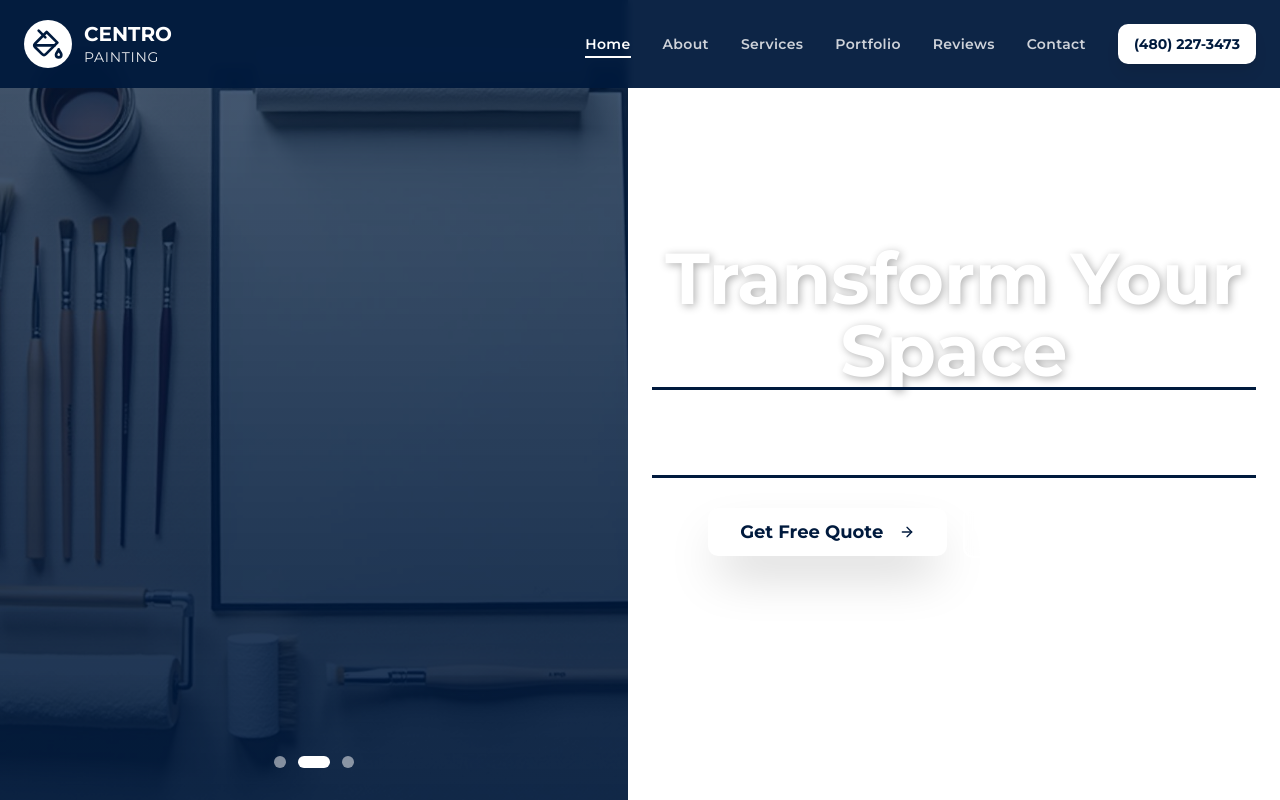
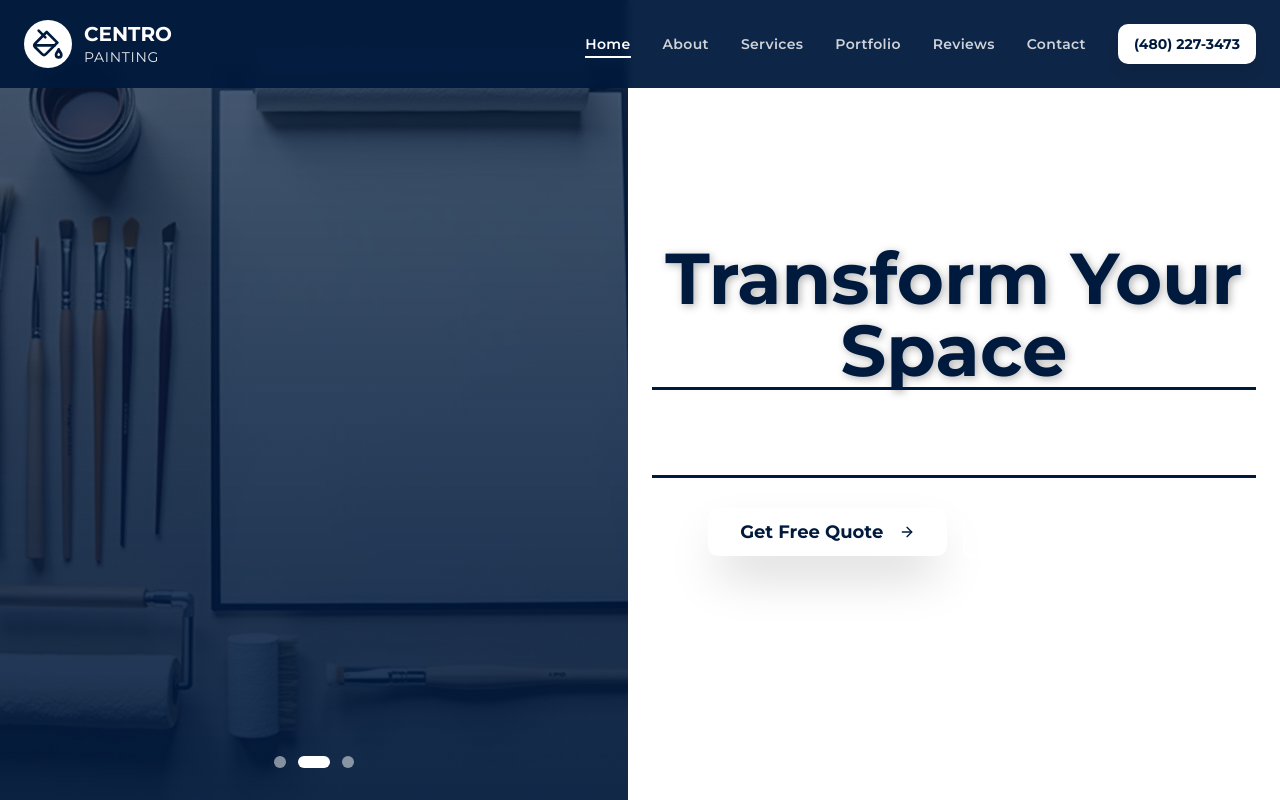
Before and after one commit to chrisbdesigns300-oss/centro-canvas-shine, a React (Vite) app: page / in a window 1280 px wide. Shown: the top 800 px of the page. Built offline with nearby package versions, Linux system fonts and the light colour scheme; the HTML template or start-up script is replaced by a standard one.

Commit message:
Change homepage text color

```diff
--- a/src/pages/Index.tsx
+++ b/src/pages/Index.tsx
@@ -36,7 +36,7 @@ const Index = () => {
 
         <div className="relative z-10 container mx-auto px-4 md:px-6 text-center">
           <h1
-            className={`text-5xl md:text-7xl font-montserrat font-bold text-white mb-6 animate-underline ${
+            className={`text-5xl md:text-7xl font-montserrat font-bold text-primary mb-6 animate-underline ${
               activeElements.includes("hero-title") ? "active" : ""
             } text-shadow`}
           >
```
